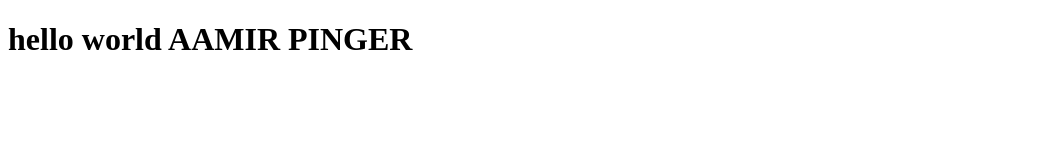
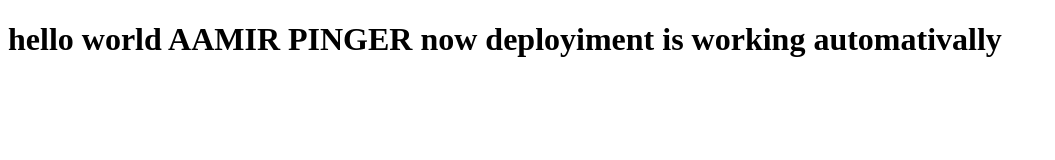
Before and after one commit to muhammad-hurera/dell, a plain HTML site: page index.html in a window 1280 px wide. Shown: the whole page, without its empty margins (0-1055 px from the left). Drawn offline with Linux system fonts and the light colour scheme.

Commit message:
updated yml file

```diff
--- a/index.html
+++ b/index.html
@@ -6,6 +6,6 @@
     <title>Document</title>
 </head>
 <body>
-    <h1>hello world AAMIR PINGER </h1>
+    <h1>hello world AAMIR PINGER now deployiment is working automativally </h1>
 </body>
 </html>
```
Also changed, not shown: 1 other file.
